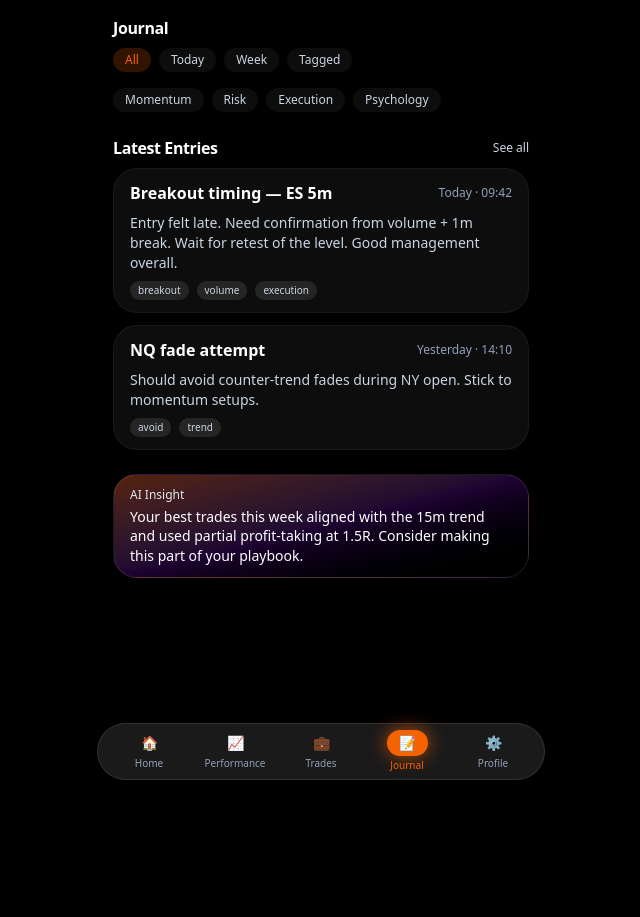
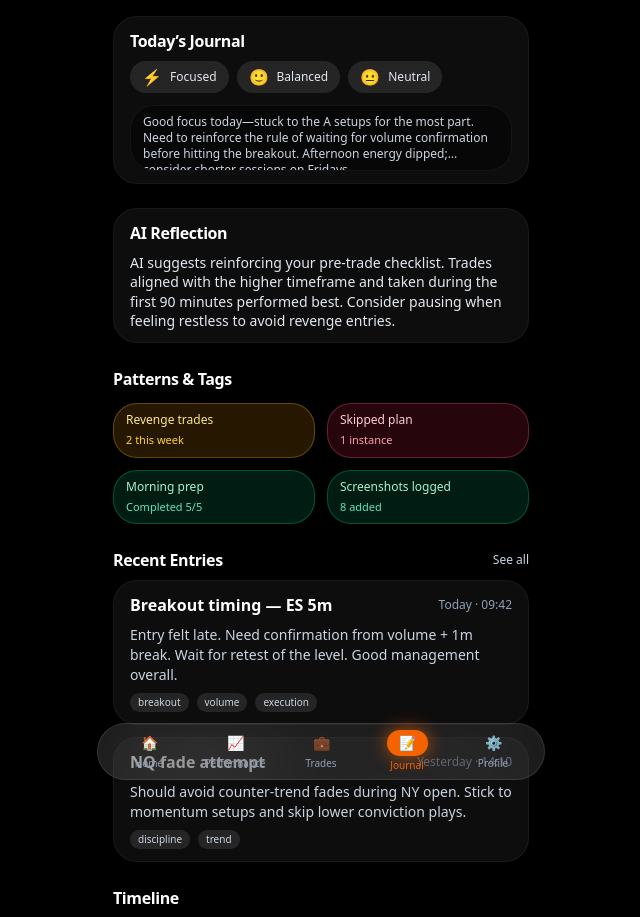
Before and after one commit to felth/agentyc-trader, a Next.js app: page /journal in a window 1280 px wide. Shown: the top 917 px of the page, without its empty margins (319-959 px from the left). Before the commit the page ends 802 px from the top, so only its background shows below. Built offline with nearby package versions, Linux system fonts and the light colour scheme.

Commit message:
Enhance Journal tab with ultra components

```diff
--- a/src/app/(tabs)/journal/page.tsx
+++ b/src/app/(tabs)/journal/page.tsx
@@ -1,14 +1,21 @@
 "use client";
 
-import React, { useState } from "react";
+import React from "react";
 import { TabPage } from "../../../components/layout/TabPage";
+import { JournalTodayCard } from "../../../components/journal/JournalTodayCard";
+import { AIReflectionCard } from "../../../components/journal/AIReflectionCard";
+import { PatternTagsGrid } from "../../../components/journal/PatternTagsGrid";
+import { JournalTimeline } from "../../../components/journal/JournalTimeline";
+import { JournalCard } from "../../../components/ui/JournalCard";
 import { SectionHeader } from "../../../components/ui/SectionHeader";
-import { JournalCard } from "../../../components/ui/JournalCard";
-import { FilterPills } from "../../../components/ui/FilterPills";
-import { InsightCard } from "../../../components/ui/InsightCard";
-import { TagTile } from "../../../components/ui/TagTile";
 
-const entries = [
+const moods = [
+  { emoji: "⚡️", label: "Focused" },
+  { emoji: "🙂", label: "Balanced" },
+  { emoji: "😐", label: "Neutral" }
+];
+
+const journalEntries = [
   {
     concept: "Breakout timing — ES 5m",
     notes:
@@ -18,42 +25,49 @@ const entries = [
   },
   {
     concept: "NQ fade attempt",
-    notes: "Should avoid counter-trend fades during NY open. Stick to momentum setups.",
-    tags: ["avoid", "trend"],
+    notes:
+      "Should avoid counter-trend fades during NY open. Stick to momentum setups and skip lower conviction plays.",
+    tags: ["discipline", "trend"],
     timestamp: "Yesterday · 14:10"
   }
 ];
 
-const tags = ["Momentum", "Risk", "Execution", "Psychology"];
+const patterns = [
+  { label: "Revenge trades", value: "2 this week", status: "warning" as const },
+  { label: "Skipped plan", value: "1 instance", status: "negative" as const },
+  { label: "Morning prep", value: "Completed 5/5", status: "positive" as const },
+  { label: "Screenshots logged", value: "8 added", status: "positive" as const }
+];
+
+const timeline = [
+  { time: "08:15", summary: "Pre-market ritual complete · mindset notes logged" },
+  { time: "09:42", summary: "Journaled ES breakout trade — partial at 1.5R" },
+  { time: "12:10", summary: "Noted early exit on NQ fade · add to playbook avoid list" },
+  { time: "15:45", summary: "Daily review drafted · sent to accountability group" }
+];
 
 export default function JournalTab() {
-  const [activeFilter, setActiveFilter] = useState("All");
-
   return (
     <TabPage>
-      <section className="space-y-4">
-        <SectionHeader title="Journal" />
-        <FilterPills options={["All", "Today", "Week", "Tagged"]} active={activeFilter} onChange={setActiveFilter} />
-        <div className="flex flex-wrap gap-2">
-          {tags.map((tag) => (
-            <TagTile key={tag} label={tag} />
-          ))}
-        </div>
-      </section>
+      <JournalTodayCard
+        moods={moods}
+        preview="Good focus today—stuck to the A setups for the most part. Need to reinforce the rule of waiting for volume confirmation before hitting the breakout. Afternoon energy dipped; consider shorter sessions on Fridays."
+      />
+
+      <AIReflectionCard insight="AI suggests reinforcing your pre-trade checklist. Trades aligned with the higher timeframe and taken during the first 90 minutes performed best. Consider pausing when feeling restless to avoid revenge entries." />
+
+      <PatternTagsGrid patterns={patterns} title="Patterns & Tags" />
 
       <section className="space-y-2">
-        <SectionHeader title="Latest Entries" actionText="See all" />
+        <SectionHeader title="Recent Entries" actionText="See all" />
         <div className="space-y-3">
-          {entries.map((entry) => (
+          {journalEntries.map((entry) => (
             <JournalCard key={entry.concept} {...entry} />
           ))}
         </div>
       </section>
 
-      <InsightCard
-        title="AI Insight"
-        insight="Your best trades this week aligned with the 15m trend and used partial profit-taking at 1.5R. Consider making this part of your playbook."
-      />
+      <JournalTimeline items={timeline} />
     </TabPage>
   );
 }
--- /dev/null
+++ b/src/components/journal/AIReflectionCard.tsx
@@ -0,0 +1,17 @@
+import React from "react";
+import { SectionHeader } from "../ui/SectionHeader";
+
+type AIReflectionCardProps = {
+  insight: string;
+};
+
+export function AIReflectionCard({ insight }: AIReflectionCardProps) {
+  return (
+    <section>
+      <div className="rounded-3xl bg-white/5 border border-white/5 px-4 py-3 space-y-3">
+        <SectionHeader title="AI Reflection" />
+        <p className="text-sm leading-snug text-slate-200">{insight}</p>
+      </div>
+    </section>
+  );
+}
--- /dev/null
+++ b/src/components/journal/JournalTimeline.tsx
@@ -0,0 +1,30 @@
+import React from "react";
+import { SectionHeader } from "../ui/SectionHeader";
+
+type TimelineItem = {
+  time: string;
+  summary: string;
+};
+
+type JournalTimelineProps = {
+  items: TimelineItem[];
+};
+
+export function JournalTimeline({ items }: JournalTimelineProps) {
+  return (
+    <section className="space-y-2">
+      <SectionHeader title="Timeline" />
+      <div className="space-y-1.5">
+        {items.map((item, index) => (
+          <div
+            key={`${item.time}-${index}`}
+            className="rounded-2xl bg-white/5 border border-white/10 px-3 py-2 flex items-start justify-between gap-3"
+          >
+            <span className="text-xs text-slate-400">{item.time}</span>
+            <p className="text-sm text-slate-200 flex-1 text-right">{item.summary}</p>
+          </div>
+        ))}
+      </div>
+    </section>
+  );
+}
--- /dev/null
+++ b/src/components/journal/JournalTodayCard.tsx
@@ -0,0 +1,31 @@
+import React from "react";
+import { SectionHeader } from "../ui/SectionHeader";
+
+type JournalTodayCardProps = {
+  preview: string;
+  moods: Array<{ label: string; emoji: string }>;
+};
+
+export function JournalTodayCard({ preview, moods }: JournalTodayCardProps) {
+  return (
+    <section>
+      <div className="rounded-3xl bg-white/5 border border-white/5 px-4 py-3 space-y-3">
+        <SectionHeader title="Today’s Journal" />
+        <div className="flex gap-2">
+          {moods.map((mood) => (
+            <span
+              key={mood.label}
+              className="px-3 py-1 rounded-full bg-white/10 text-xs text-slate-200 flex items-center gap-2"
+            >
+              <span className="text-base">{mood.emoji}</span>
+              {mood.label}
+            </span>
+          ))}
+        </div>
+        <div className="rounded-2xl bg-black/40 border border-white/5 px-3 py-2 text-xs text-slate-300 line-clamp-3">
+          {preview}
+        </div>
+      </div>
+    </section>
+  );
+}
--- /dev/null
+++ b/src/components/journal/PatternTagsGrid.tsx
@@ -0,0 +1,27 @@
+import React from "react";
+import { SectionHeader } from "../ui/SectionHeader";
+import { TagTile } from "../ui/TagTile";
+
+type Pattern = {
+  label: string;
+  value: string;
+  status?: "default" | "positive" | "warning" | "negative";
+};
+
+type PatternTagsGridProps = {
+  patterns: Pattern[];
+  title?: string;
+};
+
+export function PatternTagsGrid({ patterns, title = "Patterns & Tags" }: PatternTagsGridProps) {
+  return (
+    <section className="space-y-2">
+      <SectionHeader title={title} />
+      <div className="grid grid-cols-2 gap-3 mt-3">
+        {patterns.map((pattern) => (
+          <TagTile key={pattern.label} {...pattern} />
+        ))}
+      </div>
+    </section>
+  );
+}
--- a/src/components/ui/TagTile.tsx
+++ b/src/components/ui/TagTile.tsx
@@ -1,13 +1,45 @@
 import React from "react";
+import { cn } from "../../lib/cn";
 
 type TagTileProps = {
   label: string;
+  value?: string;
+  status?: "default" | "positive" | "warning" | "negative";
 };
 
-export function TagTile({ label }: TagTileProps) {
+const STATUS_STYLES: Record<
+  NonNullable<TagTileProps["status"]>,
+  { pill: string; value: string }
+> = {
+  default: {
+    pill: "bg-white/5 border-white/10 text-slate-200",
+    value: "text-slate-400"
+  },
+  positive: {
+    pill: "bg-emerald-500/15 border-emerald-400/30 text-emerald-200",
+    value: "text-emerald-300"
+  },
+  warning: {
+    pill: "bg-amber-500/15 border-amber-400/30 text-amber-200",
+    value: "text-amber-300"
+  },
+  negative: {
+    pill: "bg-rose-500/15 border-rose-400/30 text-rose-200",
+    value: "text-rose-300"
+  }
+};
+
+export function TagTile({ label, value, status = "default" }: TagTileProps) {
+  const styles = STATUS_STYLES[status];
   return (
-    <span className="text-xs px-3 py-1 rounded-full bg-white/5 text-slate-300">
-      {label}
-    </span>
+    <div
+      className={cn(
+        "rounded-3xl border px-3 py-2 space-y-1 transition",
+        styles.pill
+      )}
+    >
+      <p className="text-xs font-medium">{label}</p>
+      {value && <p className={cn("text-[11px]", styles.value)}>{value}</p>}
+    </div>
   );
 }
```
